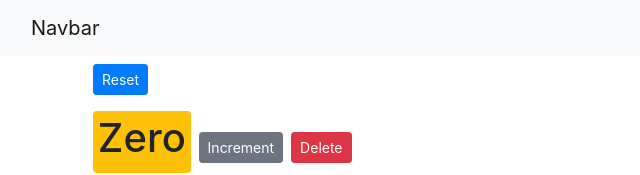
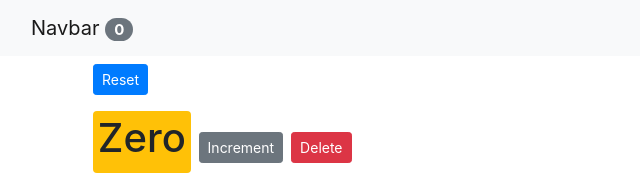
Before and after one commit to mattrorvick/ReactCounterApp, a React (Create React App) app: page / in a window 1280 px wide. Shown: the top 175 px of the page, without its empty margins (0-640 px from the left). Built offline with nearby package versions, Linux system fonts and the light colour scheme.

Commit message:
updating navbar to count

```diff
--- a/src/components/navbar.jsx
+++ b/src/components/navbar.jsx
@@ -1,17 +1,19 @@
 import React, { Component } from "react";
 
-class NavBar extends Component {
-  render() {
+// Stateless Functional Component
+const NavBar = (props) => {
   return (
     <nav className="navbar navbar-light bg-light">
       <div className="container-fluid">
         <a className="navbar-brand" href="#">
-            Navbar
+          Navbar{" "}
+          <span className="badge badge-pill badge-secondary">
+            {props.totalCounters}
+          </span>
         </a>
       </div>
     </nav>
   );
-  }
-}
+};
 
 export default NavBar;
```
Lines whose indentation alone changed are shown as unchanged.
